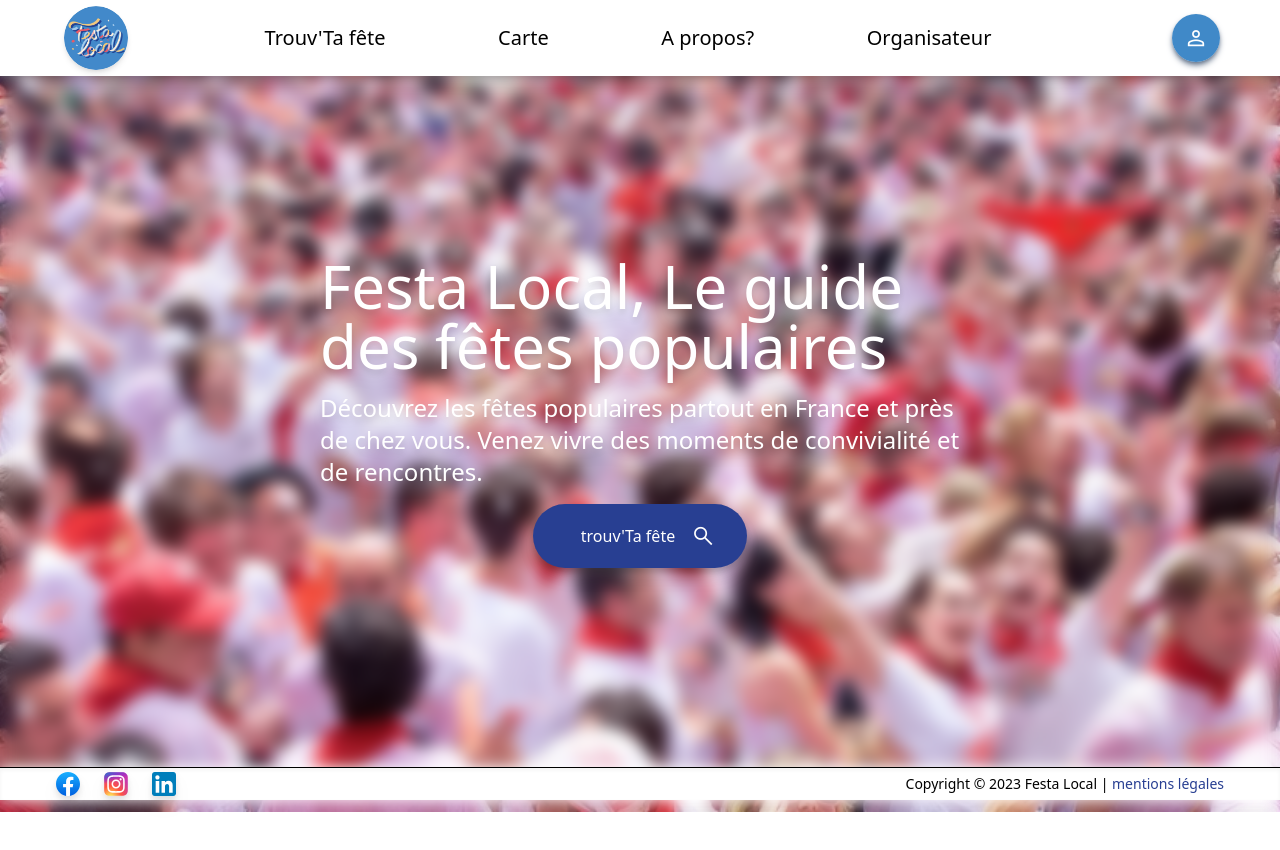
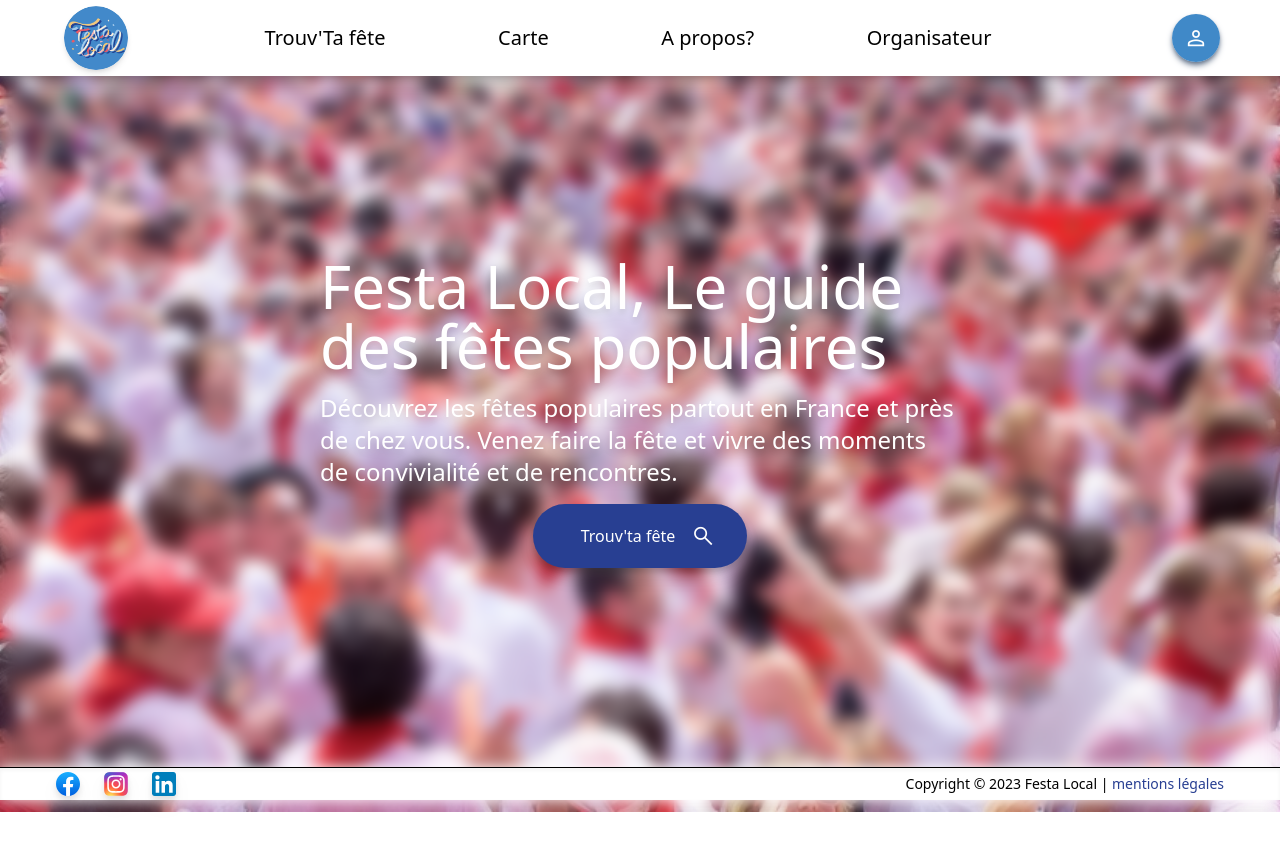
Before and after one commit to festalocal/Website, a React (Vite) app: page / in a window 1280 px wide. Shown: the top 850 px of the page. Built offline with nearby package versions, Linux system fonts and the light colour scheme.

Commit message:
Changement texte

```diff
--- a/src/components/FindFestivalButton.tsx
+++ b/src/components/FindFestivalButton.tsx
@@ -9,7 +9,7 @@ function FindFestivalButton(): JSX.Element {
     <>
       <Link to="/fetes">
         <button className="flex flex-row px-8 py-5 bg-festa-dark-blue hover:bg-festa-light-blue rounded-full drop-shadow-lg">
-          <p className="px-4 text-white text-base">trouv'Ta fête</p>
+          <p className="px-4 text-white text-base">Trouv'ta fête</p>
           <span className="material-symbols-outlined">search</span>
         </button>
       </Link>
--- a/src/components/HeroBanner.tsx
+++ b/src/components/HeroBanner.tsx
@@ -11,14 +11,15 @@ function HeroBanner(): JSX.Element {
         <div className="w-full drop-shadow-lg z-0 backdrop-blur text-white h-screen fixed">
           <div className="max-w-lg xl:max-w-2xl px-4 mx-auto flex flex-col justify-center align-center h-full items-center gap-4 my-auto">
             <div>
-              <h1 className="font-medium text-4xl lg:text-5xl xl:text-6xl">
+              <h1 className="font-medium text-4xl lg:text-5xl xl:text-6xl text-white">
                 Festa Local, Le guide des fêtes populaires
               </h1>
             </div>
             <div>
-              <p className="font-normal lg:text-xl xl:text-2xl">
+              <p className="font-medium lg:text-xl xl:text-2xl text-white">
                 Découvrez les fêtes populaires partout en France et près de chez
-                vous. Venez vivre des moments de convivialité et de rencontres.
+                vous. Venez faire la fête et vivre des moments de convivialité
+                et de rencontres.
               </p>
             </div>
             <div>
--- a/tailwind.config.js
+++ b/tailwind.config.js
@@ -16,7 +16,7 @@ export default {
       // Festa Local color palette
       colors: {
         "festa-yellow": "#F2C87D",
-        "festa-beige": "#fff7ed",
+        "festa-beige": "#FCEFDE",
         "festa-light-blue": "#A7CDEE",
         "festa-blue": "#4089C8",
         "festa-dark-blue": "#283F92",
```
